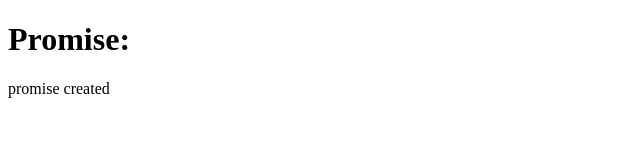
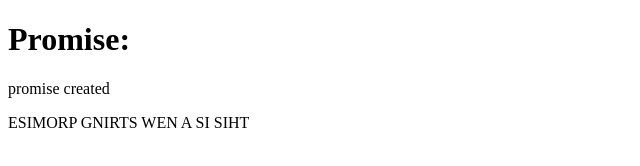
Before and after one commit to JasonOS03/rwat-C22400796, a plain HTML site: page lab5/index.html in a window 1280 px wide. Shown: the whole page, without its empty margins (0-640 px from the left). Drawn offline with Linux system fonts and the light colour scheme.

Commit message:
string promise created

```diff
--- a/lab5/index.html
+++ b/lab5/index.html
@@ -8,6 +8,7 @@
 <body>
     <h1>Promise:</h1>
     <p id = "display_promise">Loading promise...</p>
+    <p id = "string_promise"></p>
 
     <script src = "promises.js"></script>
 </body>
--- a/lab5/promises.js
+++ b/lab5/promises.js
@@ -1,14 +1,25 @@
+document.addEventListener("DOMContentLoaded", () => {
 let val = document.getElementById("display_promise");
-
-document.addEventListener("DOMContentLoaded", () => {
-function getNewPromise(value, delay) {
+let paragraph_2 = document.getElementById("string_promise");
+let sentence = "This is a new string promise";
+function getNewPromise(value, delay,sentence) {
   return new Promise((resolve, reject) => {
     setTimeout(() => {
       resolve(value);
     }, delay);
   }).then((res) => {
     val.innerHTML = res;
-  });
+    return sentence;
+  }).then((result) =>{
+    result = result.toUpperCase();
+    return result;
+  }).then((result) =>{
+    result = result.split("").reverse().join("");
+    return result;
+  }).then((result) => {
+    paragraph_2.innerHTML = result;
+  })
+
 }
-getNewPromise("promise created",2000);
+getNewPromise("promise created",2000,sentence);
 });
```
